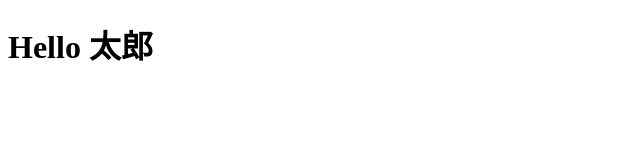
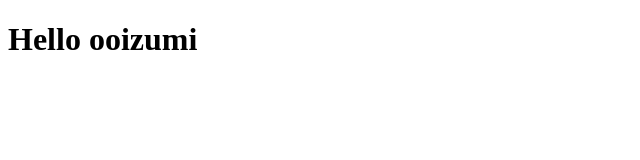
Before and after one commit to rakuda-daraku/svelte_sampole, a website: page index.html in a window 1280 px wide. Shown: the whole page, without its empty margins (0-640 px from the left). Drawn offline with Linux system fonts and the light colour scheme.

Commit message:
コンポーネントのサンプルを追加

```diff
--- a/index.html
+++ b/index.html
@@ -15,6 +15,59 @@
           answer: 42
         }
     });
+    console.log('初期値の取得');
+    console.log(component.get('answer'));
+
+    // 新規値をセット
+    component.set({
+      answer2: '50'
+    });
+    console.log('追加した値');
+    console.log(component.get('answer2'));
+
+    // 既存の値を更新
+    console.log('変更前');
+    console.log(component.get('name'));
+    component.set({
+      name: 'ooizumi'
+    });
+    console.log('変更後');
+    console.log(component.get('name'));
+
+    console.log('observer');
+    console.log('answer 変数の初期値');
+    const observer = component.observe('answer', answer => {
+      console.log(`the answer is ${answer}`);
+    });
+
+    console.log('answer 変数の値を変更する');
+    component.set({answer: 'google it'});
+    console.log('observerの変更検知が動いてるハズ！');
+
+    console.log('observerの変更検知しても、コールバックをキャンセルする');
+    observer.cancel();
+    component.set({answer: 'yahoo it'});
+    console.log('answerの値は変更されている');
+    console.log(component.get('answer'));
+
+    console.log('イベント名を指定して、callback関数を呼ぶ');
+    const listener = component.on('thingHappened', event => {
+      console.log(`A thing happened: ${event.thing}`);
+    });
+
+    console.log('component.onで登録したイベントを発火させる');
+    component.fire('thingHappened', {
+      thing: 'this event was fired'
+    });
+
+    console.log('登録したイベントを削除する');
+    listener.cancel();
+
+    console.log('削除済みのため、イベントが発火しない');
+    component.fire('thingHappened', {
+      thing: 'this event was fired'
+    });
+
   </script>
 </body>
 </html>
```
